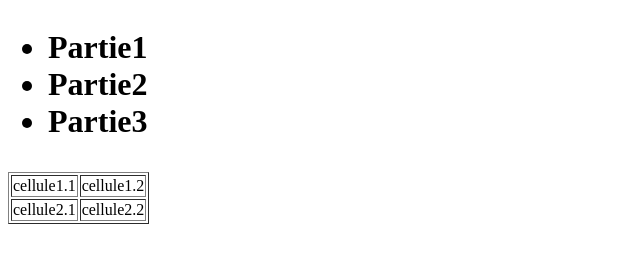
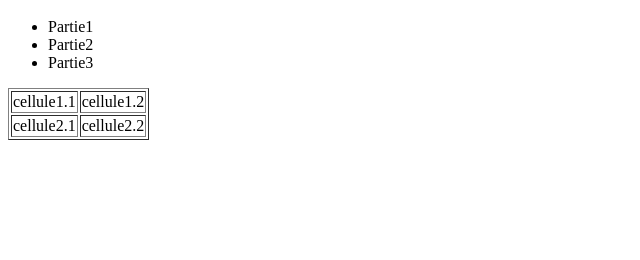
Before and after one commit to despresesteban-art/mon-projet-test, a plain HTML site: page index.html in a window 1280 px wide. Shown: the part 48-308 px from the top of the page, without its empty margins (0-640 px from the left). Drawn offline with Linux system fonts and the light colour scheme.

Commit message:
Update index.html

```diff
--- a/index.html
+++ b/index.html
@@ -4,7 +4,7 @@
 </head>
 <body>
 
-<h1>Mon projet test<h1>
+<h1>Mon projet test</h1>
 
 <ul>
   	<li>Partie1</li>
@@ -19,7 +19,7 @@
 	</tr>
 	<tr>
 		<td>cellule2.1</td>
-                <td>cellule2.2</td>
+        <td>cellule2.2</td>
 	</tr>
 </table>
 
```
